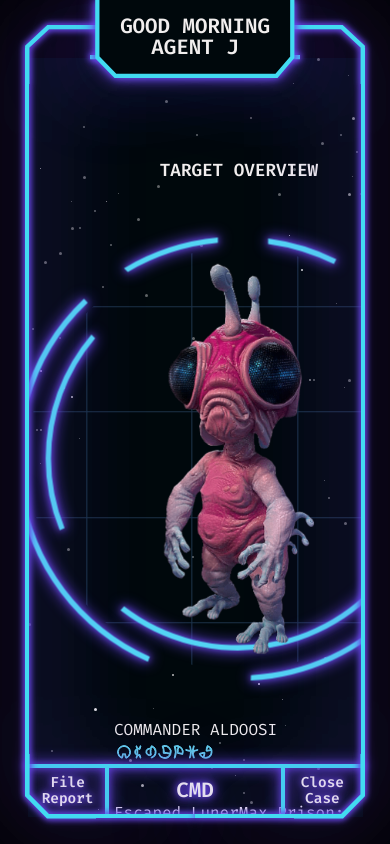
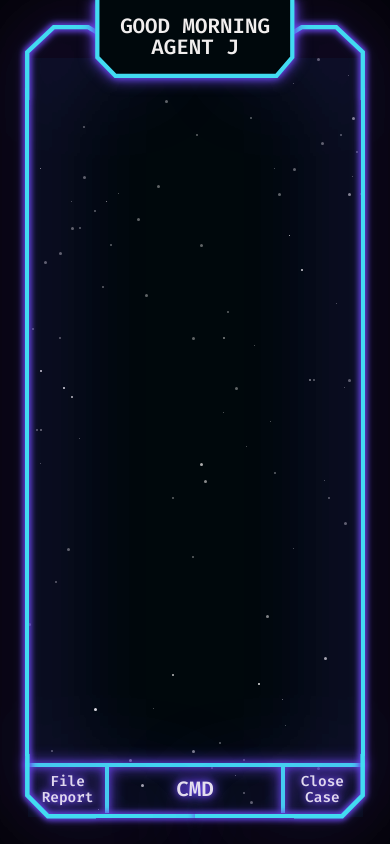
Before and after one commit to brandicameron/MIB, a Next.js app: page /portal in a window 390 px wide. Built offline with nearby package versions, Linux system fonts and the light colour scheme.

Commit message:
Adjusted frame media queries

```diff
--- a/components/Layout/Frame.module.css
+++ b/components/Layout/Frame.module.css
@@ -127,23 +127,20 @@
 
 @media screen and (pointer: coarse) {
   .frame {
+    height: calc(100vh - 120px);
     max-height: -webkit-fill-available;
   }
 }
 
-@media (pointer: coarse) and (orientation: landscape) {
-  .frame {
-    height: calc(100vh - 125px);
+@media screen and (max-width: 900px) {
+  .frameLeft .borderTop,
+  .frameRight .borderTop {
+    width: calc(100% - 270px);
+    top: 31px;
   }
 }
 
-/* @media screen and (max-width: 400px) {
-  .frame {
-    height: calc(100vh - 125px);
-    width: calc(100% - 30px);
-    max-height: -webkit-fill-available;
-  }
-
+@media screen and (max-width: 400px) {
   .frameLeft,
   .frameRight {
     animation: slideIn 500ms ease-in forwards;
@@ -157,10 +154,6 @@
 
   .frameLeft .borderSide,
   .frameRight .borderSide {
-    top: 50%;
-    transform: translateY(-50%);
     height: calc(100% - 125px);
-    width: 4px;
-    background-color: var(--stroke);
   }
-} */
+}
--- a/components/Layout/Layout.module.css
+++ b/components/Layout/Layout.module.css
@@ -7,3 +7,10 @@
   width: calc(100% - 55px);
   overflow: scroll;
 }
+
+@media screen and (pointer: coarse) {
+  .container {
+    height: calc(100vh - 155px);
+    max-height: -webkit-fill-available;
+  }
+}
--- a/components/Layout/Nav.module.css
+++ b/components/Layout/Nav.module.css
@@ -50,22 +50,16 @@
 
 @media screen and (max-width: 850px) {
   .navigation {
-    left: 50%;
-    transform: translateX(-50%) translateY(calc(100% + 25px));
-    flex-direction: row;
-    background-image: none;
+    position: fixed;
+    top: unset;
+    bottom: 6px;
     width: 100%;
     height: 50px;
+    flex-direction: row;
     padding: 0;
+    background-image: none;
+    transform: translateX(0) translateY(100px);
     border-top: 4px solid var(--stroke);
-    animation: popUp 350ms linear forwards;
-    animation-delay: 550ms;
-  }
-
-  @keyframes popUp {
-    100% {
-      top: calc(100vh - 180px);
-    }
   }
 
   .navigation p {
--- a/pages/portal.js
+++ b/pages/portal.js
@@ -3,7 +3,8 @@ import Layout from '../components/Layout/Layout';
 import TargetOverview from '../components/TargetOverview/TargetOverview';
 
 export default function Portal() {
-  return <TargetOverview />;
+  // return <TargetOverview />;
+  return <h1></h1>;
 }
 
 Portal.getLayout = function getLayout(page) {
```
